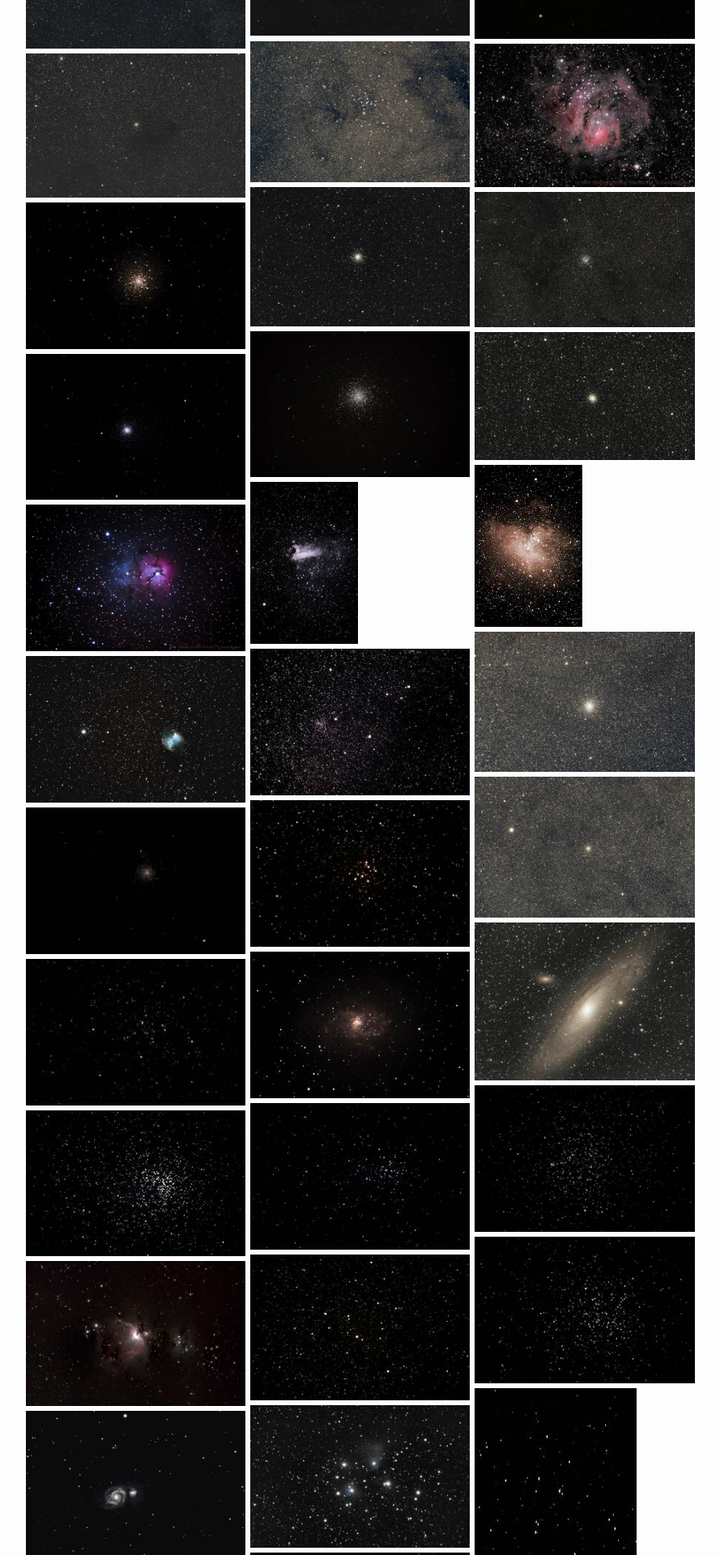
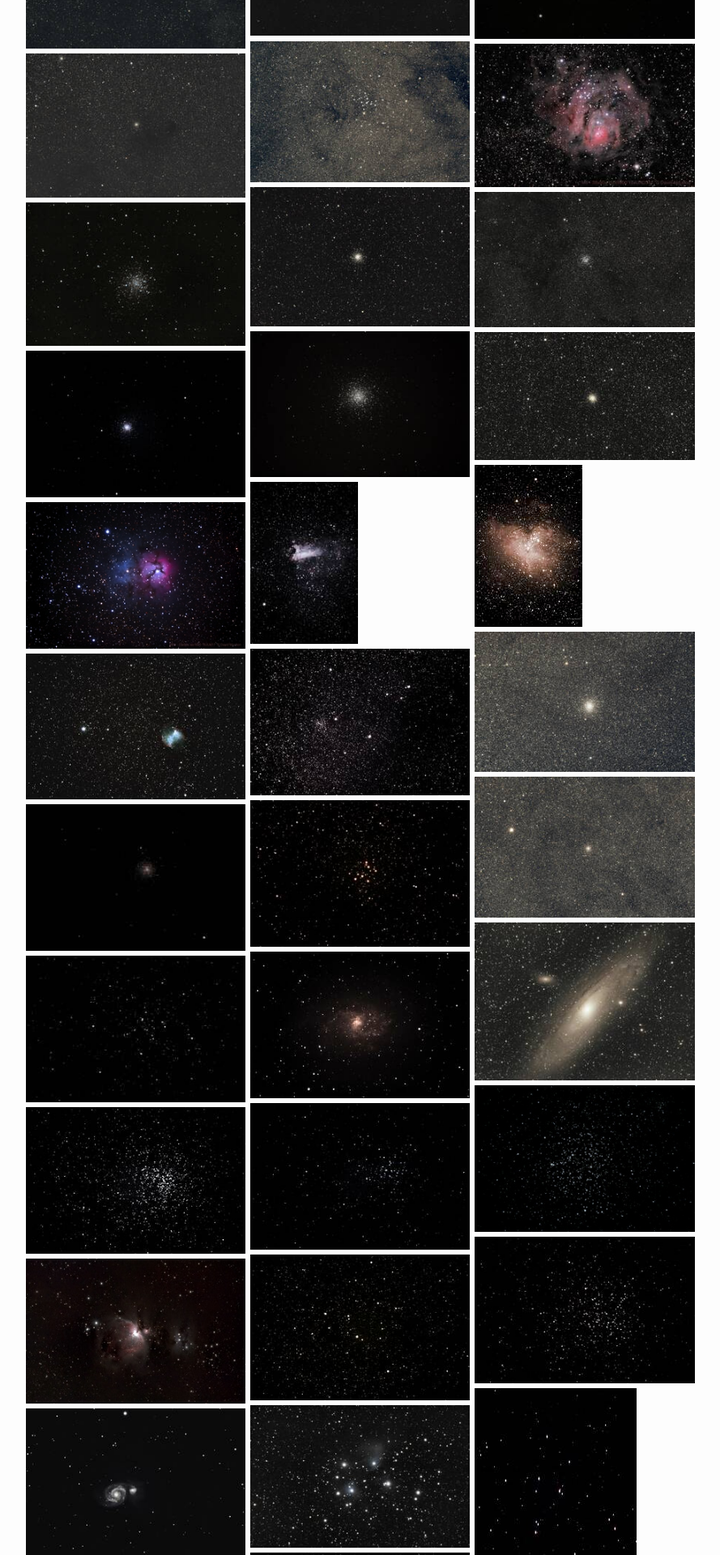
Before and after one commit to dmoulton/dmoulton.github.io, a Jekyll site: the page built from pages/astrophotography/messier.md, in a window 1280 px wide. Shown: the part 550-2470 px from the top of the page at 81% size, without its empty margins (191-1080 px from the left). Built offline with Jekyll 4.4.1, drawn with Linux system fonts in a browser that asks for light colours; comment, search, counter and statistics services are not loaded.

Commit message:
reprocessed m12

```diff
--- a/_data/galleries/messier.yml
+++ b/_data/galleries/messier.yml
@@ -77,11 +77,10 @@ pictures:
   thumbnail: m11-300x184.jpg
   title: M11
 - filename: m12
-  original: m12-6096x4056.jpg
-  sizes:
-  - m12-300x200.jpg
+  original: m12-4449x2908.jpg
+  sizes: []
   sort_id: 12
-  thumbnail: m12-300x200.jpg
+  thumbnail: m12-thumbnail.jpg
   title: M12
 - filename: m13
   original: m13-6000x4000.jpg
```
Also changed, not shown: assets/astrophotography/messier/m12-300x200.jpg (deleted), assets/astrophotography/messier/m12-4449x2908.jpg (added), assets/astrophotography/messier/m12-6096x4056.jpg (deleted), assets/astrophotography/messier/m12-thumbnail.jpg (added).
